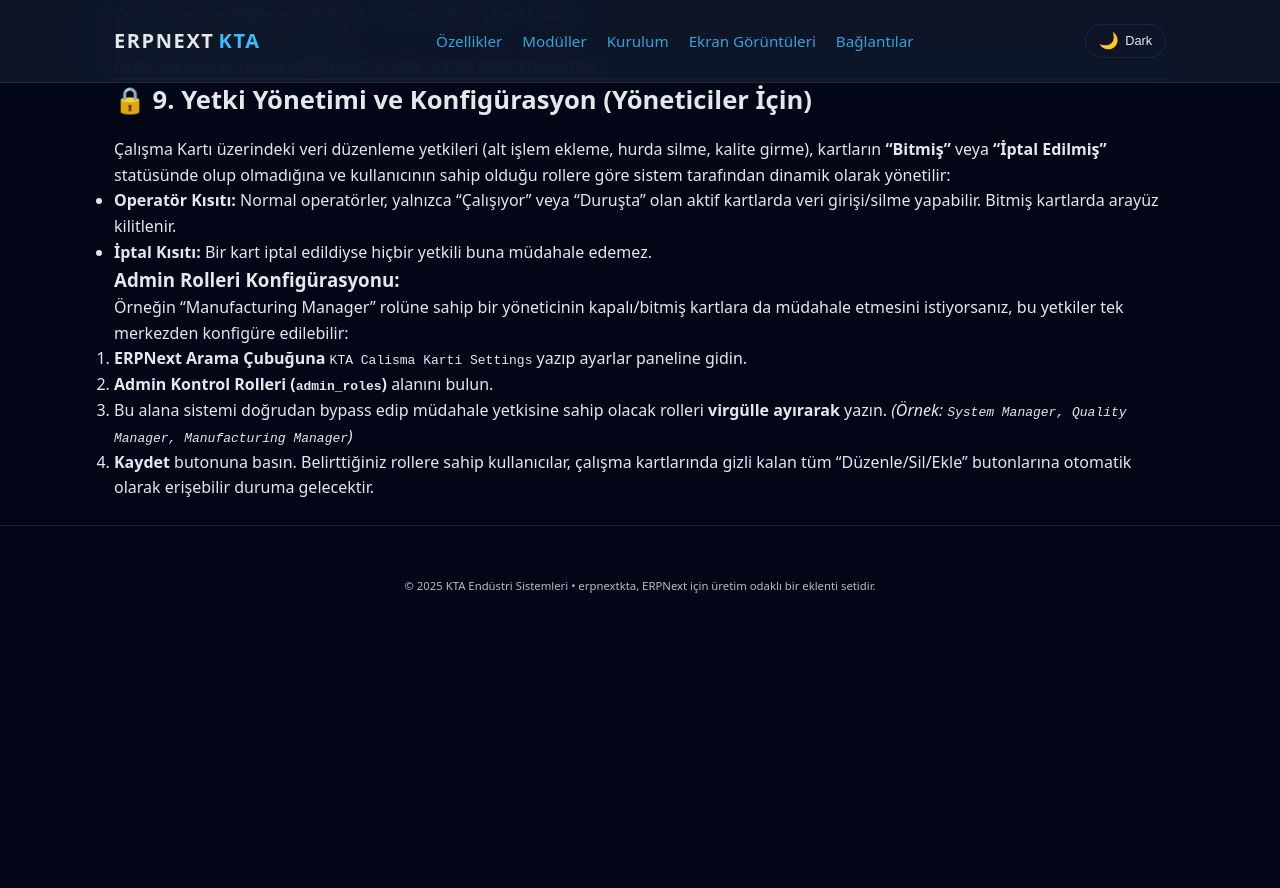
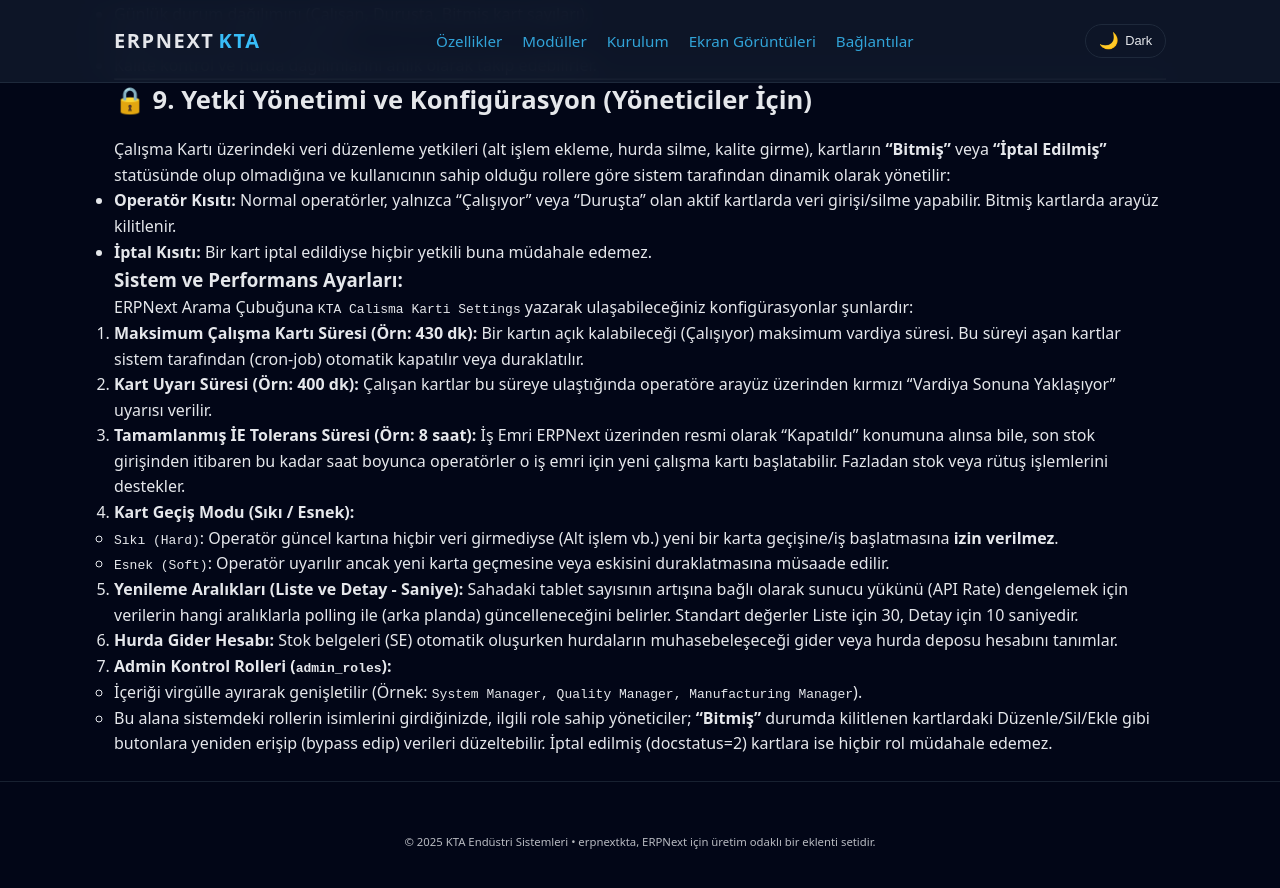
Before and after one commit to KTA-Endustri-Sistemleri/erpnextkta, a Jekyll site: the page built from docs/kta_calisma_karti_kilavuzu.md, in a window 1280 px wide and 900 px high, scrolled down 2727 px. Shown: the top 888 px of the window. Built offline with Jekyll 4.4.1, drawn with Linux system fonts in a browser that asks for light colours; before the commit the page ends 3370 px from its top, so only the background shows below that.

Commit message:
docs: add comprehensive settings parameters to the user guide

```diff
--- a/docs/kta_calisma_karti_kilavuzu.md
+++ b/docs/kta_calisma_karti_kilavuzu.md
@@ -133,12 +133,19 @@
 - **Operatör Kısıtı:** Normal operatörler, yalnızca "Çalışıyor" veya "Duruşta" olan aktif kartlarda veri girişi/silme yapabilir. Bitmiş kartlarda arayüz kilitlenir.
 - **İptal Kısıtı:** Bir kart iptal edildiyse hiçbir yetkili buna müdahale edemez.
 
-### Admin Rolleri Konfigürasyonu:
-Örneğin "Manufacturing Manager" rolüne sahip bir yöneticinin kapalı/bitmiş kartlara da müdahale etmesini istiyorsanız, bu yetkiler tek merkezden konfigüre edilebilir:
+### Sistem ve Performans Ayarları:
+ERPNext Arama Çubuğuna `KTA Calisma Karti Settings` yazarak ulaşabileceğiniz konfigürasyonlar şunlardır:
 
-1. **ERPNext Arama Çubuğuna** `KTA Calisma Karti Settings` yazıp ayarlar paneline gidin.
-2. **Admin Kontrol Rolleri (`admin_roles`)** alanını bulun.
-3. Bu alana sistemi doğrudan bypass edip müdahale yetkisine sahip olacak rolleri **virgülle ayırarak** yazın. *(Örnek: `System Manager, Quality Manager, Manufacturing Manager`)*
-4. **Kaydet** butonuna basın. Belirttiğiniz rollere sahip kullanıcılar, çalışma kartlarında gizli kalan tüm "Düzenle/Sil/Ekle" butonlarına otomatik olarak erişebilir duruma gelecektir.
+1. **Maksimum Çalışma Kartı Süresi (Örn: 430 dk):** Bir kartın açık kalabileceği (Çalışıyor) maksimum vardiya süresi. Bu süreyi aşan kartlar sistem tarafından (cron-job) otomatik kapatılır veya duraklatılır.
+2. **Kart Uyarı Süresi (Örn: 400 dk):** Çalışan kartlar bu süreye ulaştığında operatöre arayüz üzerinden kırmızı "Vardiya Sonuna Yaklaşıyor" uyarısı verilir.
+3. **Tamamlanmış İE Tolerans Süresi (Örn: 8 saat):** İş Emri ERPNext üzerinden resmi olarak "Kapatıldı" konumuna alınsa bile, son stok girişinden itibaren bu kadar saat boyunca operatörler o iş emri için yeni çalışma kartı başlatabilir. Fazladan stok veya rütuş işlemlerini destekler.
+4. **Kart Geçiş Modu (Sıkı / Esnek):**
+    - `Sıkı (Hard)`: Operatör güncel kartına hiçbir veri girmediyse (Alt işlem vb.) yeni bir karta geçişine/iş başlatmasına **izin verilmez**.
+    - `Esnek (Soft)`: Operatör uyarılır ancak yeni karta geçmesine veya eskisini duraklatmasına müsaade edilir.
+5. **Yenileme Aralıkları (Liste ve Detay - Saniye):** Sahadaki tablet sayısının artışına bağlı olarak sunucu yükünü (API Rate) dengelemek için verilerin hangi aralıklarla polling ile (arka planda) güncelleneceğini belirler. Standart değerler Liste için 30, Detay için 10 saniyedir.
+6. **Hurda Gider Hesabı:** Stok belgeleri (SE) otomatik oluşurken hurdaların muhasebeleşeceği gider veya hurda deposu hesabını tanımlar.
+7. **Admin Kontrol Rolleri (`admin_roles`):**
+    - İçeriği virgülle ayırarak genişletilir (Örnek: `System Manager, Quality Manager, Manufacturing Manager`).
+    - Bu alana sistemdeki rollerin isimlerini girdiğinizde, ilgili role sahip yöneticiler; **"Bitmiş"** durumda kilitlenen kartlardaki Düzenle/Sil/Ekle gibi butonlara yeniden erişip (bypass edip) verileri düzeltebilir. İptal edilmiş (docstatus=2) kartlara ise hiçbir rol müdahale edemez.
 
 </main>
```
